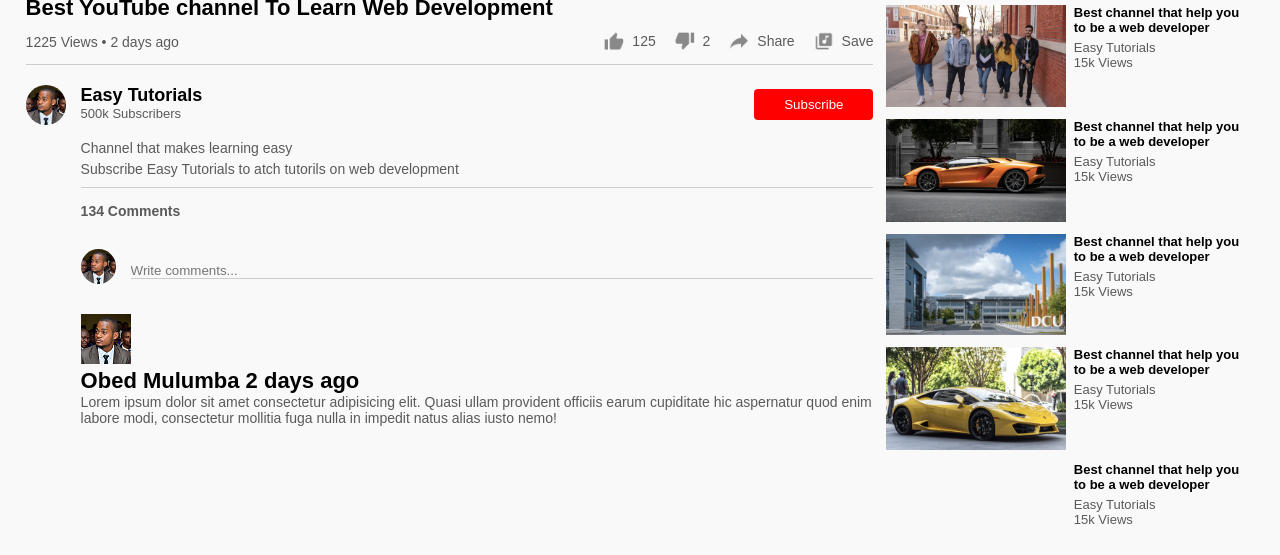
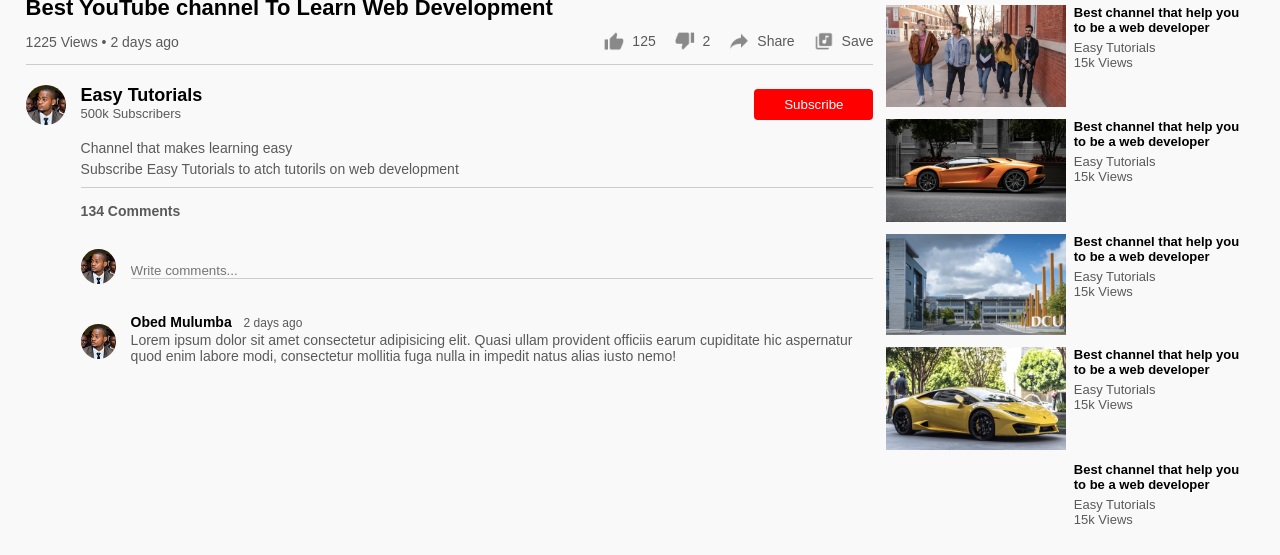
Before and after one commit to ObedOMM/CabTube, a plain HTML site: page play-video.html in a window 1280 px wide. Shown: the part 516-1071 px from the top of the page. Drawn offline with Linux system fonts and the light colour scheme.

Commit message:
update style.css
designing old-comment

```diff
--- a/style.css
+++ b/style.css
@@ -332,3 +332,23 @@ nav{
     padding-top: 10px;
     background: transparent;
 }
+.old-comment{
+    display: flex;
+    align-items: center;
+    margin: 20px 0;
+}
+.old-comment img{
+    width: 35px;
+    border-radius: 50%;
+    margin-right: 15px;
+}
+.old-comment h3{
+    font-size: 14px;
+    margin-bottom: 2px;
+}
+.old-comment h3 span{
+    font-size: 12px;
+    color: #5a5a5a;
+    font-weight: 500;
+    margin-left: 8px;
+}
```
